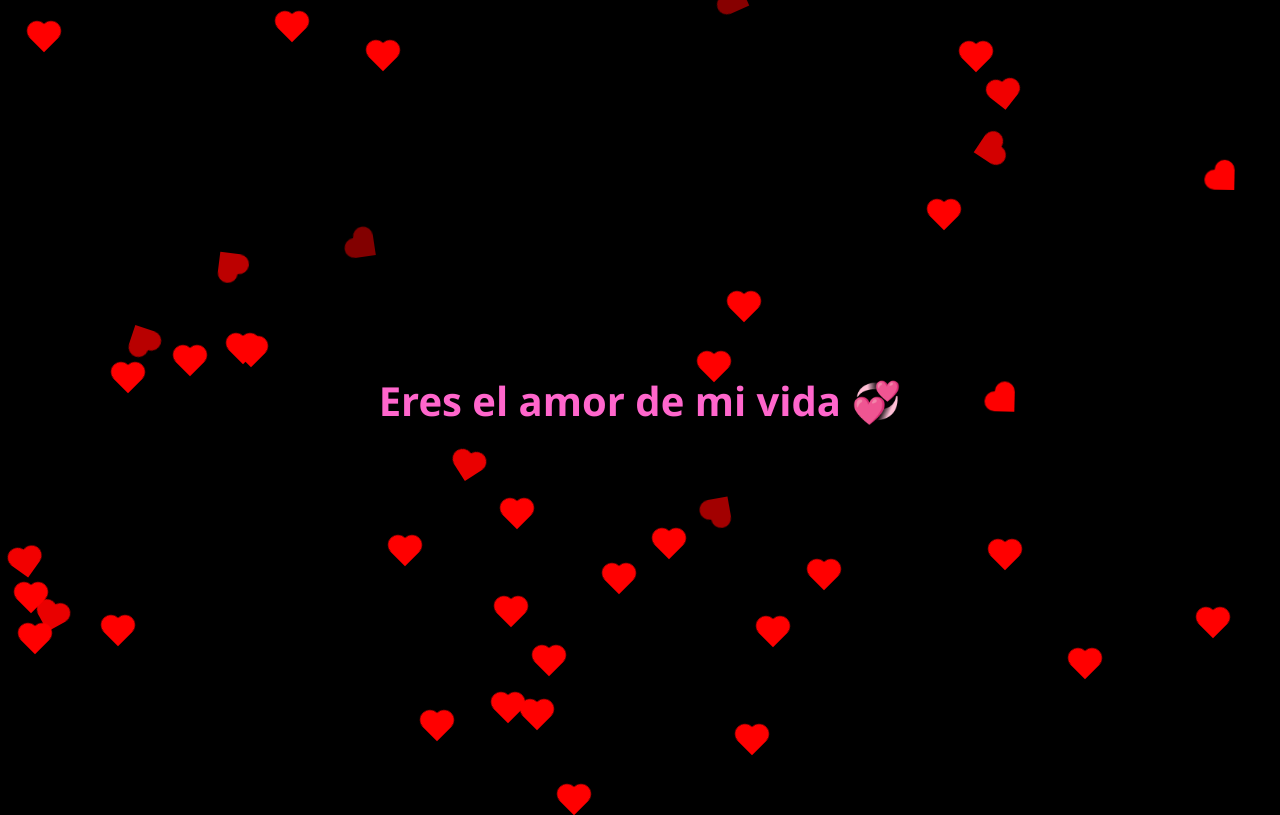
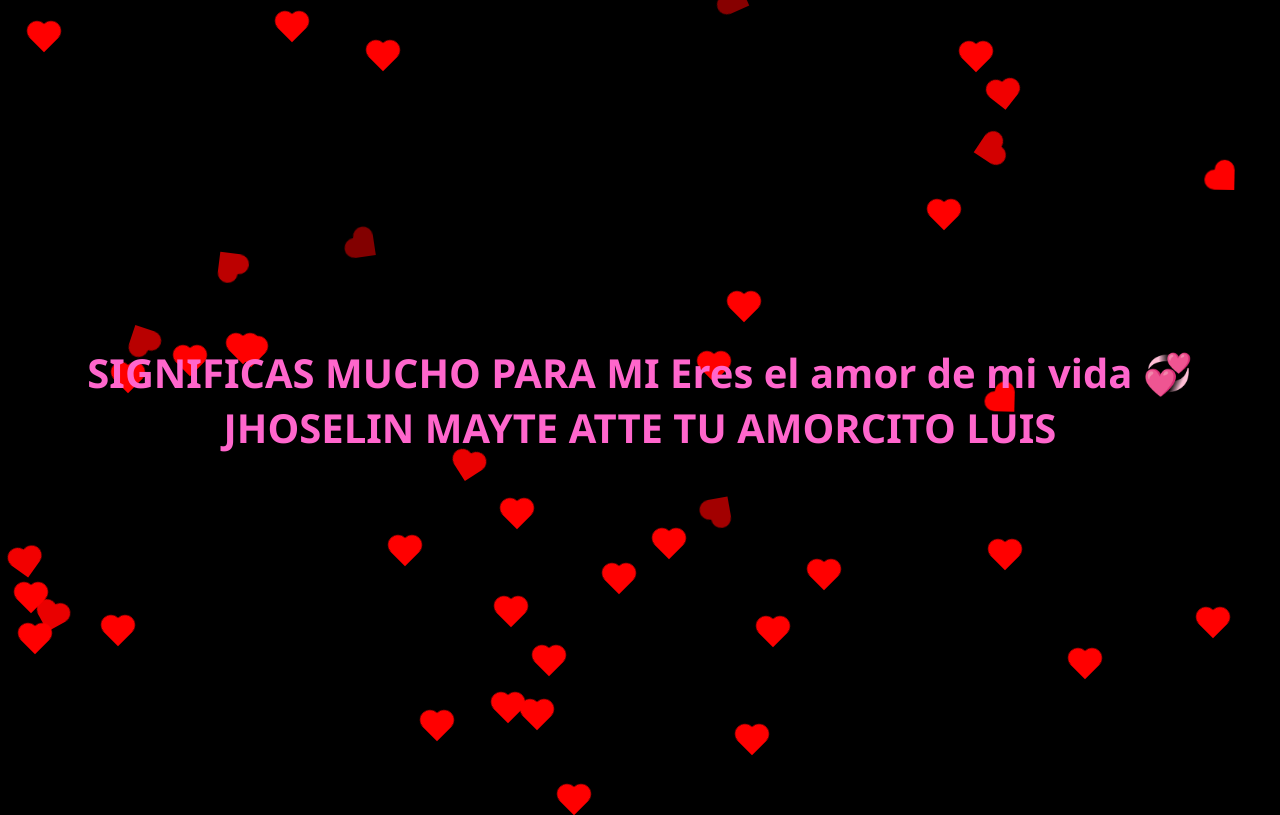
Before and after one commit to Andy647ost/Amorcito-mayte, a plain HTML site: page index.html in a window 1280 px wide. Shown: the top 815 px of the page. Drawn offline with Linux system fonts and the light colour scheme.

Commit message:
Update index.html

```diff
--- a/index.html
+++ b/index.html
@@ -66,7 +66,14 @@
   </style>
 </head>
 <body>
-  <h1>Eres el amor de mi vida 💞</h1>
+  <h1>
+
+SIGNIFICAS MUCHO PARA MI
+Eres el amor de mi vida 💞
+JHOSELIN MAYTE
+
+ATTE TU AMORCITO LUIS
+</h1>
 
   <script>
     // Crear muchos corazones
```
